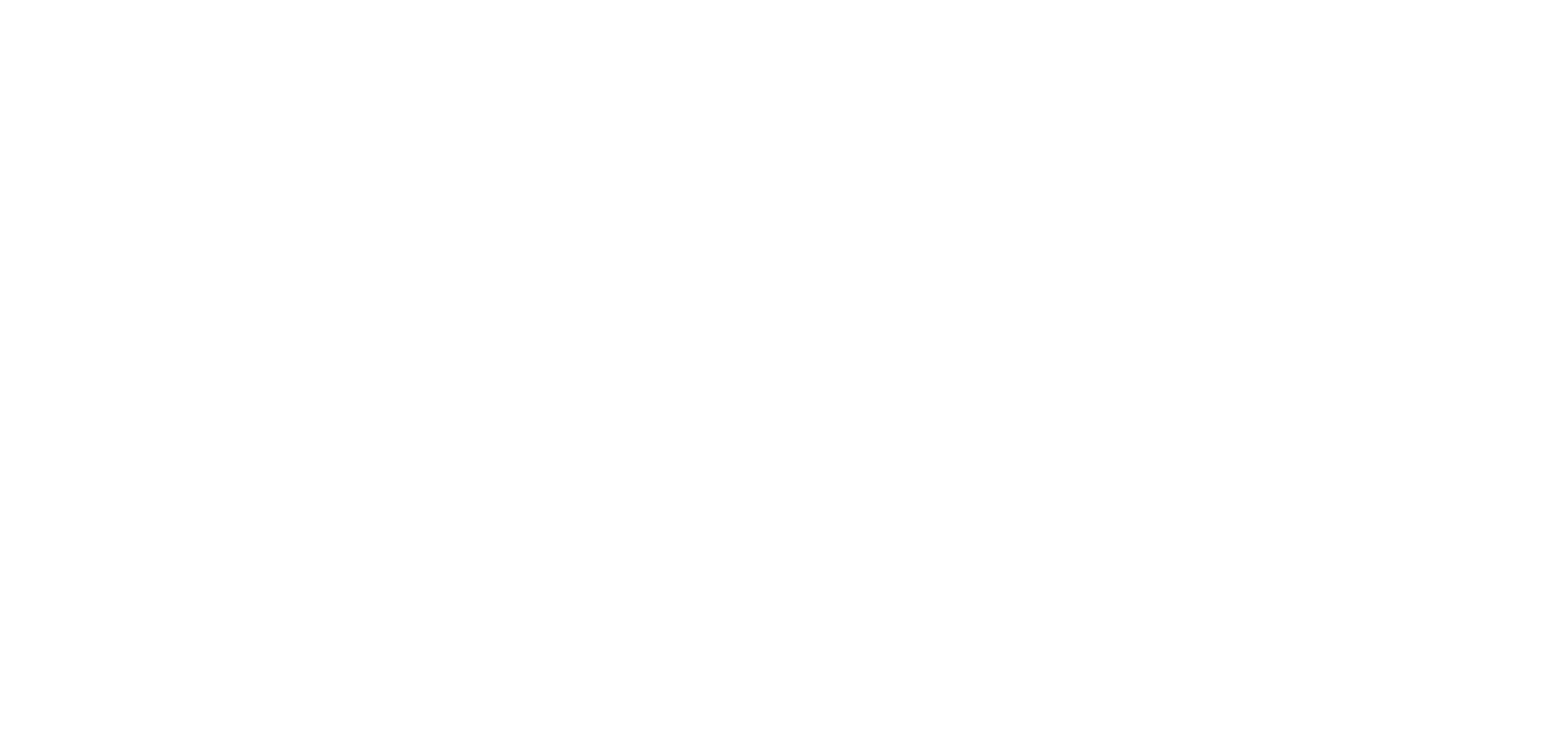
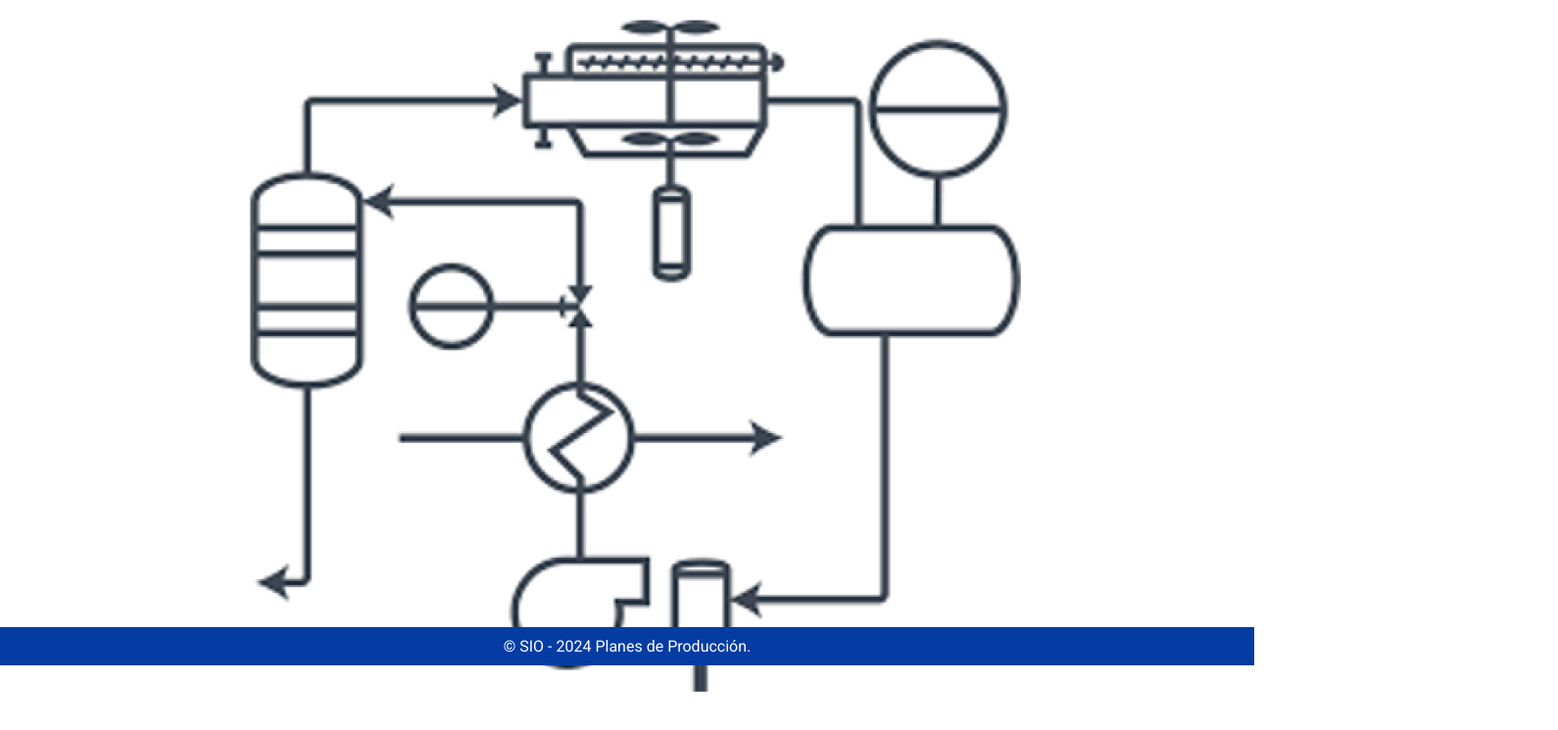
Before and after one commit to JhonH3avy/celema-project, an Angular app: page /home in a window 1280 px wide. Shown: the part 121-866 px from the top of the page at 98% size, 1590 px wide, since content can reach past the window. Before the commit the page ends 800 px from the top, so only its background shows below. Built offline with nearby package versions, Linux system fonts and the light colour scheme.

Commit message:
Creación de footer, imagen home

```diff
--- a/src/app/app.component.html
+++ b/src/app/app.component.html
@@ -1 +1,2 @@
 <router-outlet></router-outlet>
+<app-footer></app-footer>
--- a/src/app/app.module.ts
+++ b/src/app/app.module.ts
@@ -6,12 +6,14 @@
 import { AuthModule } from './features/auth/auth.module';
 import { HomeComponent } from './features/general/home/home.component';
 import { MenuComponent } from './shared/components/menu/menu.component';
+import { FooterComponent } from './shared/components/footer/footer.component';
 
 @NgModule({
   declarations: [
     AppComponent,
     HomeComponent,
-    MenuComponent
+    MenuComponent,
+    FooterComponent
   ],
   imports: [
     BrowserModule,
--- a/src/app/features/general/home/home.component.css
+++ b/src/app/features/general/home/home.component.css
@@ -0,0 +1,12 @@
+.header {
+  display: flex;
+  flex-direction: column; /* Coloca los elementos en columna */
+  align-items: center;    /* Centra ambos elementos horizontalmente */
+  justify-content: center; /* Centra ambos elementos verticalmente si es necesario */
+  text-align: center;
+}
+
+.logo {
+  width: 1900px; /* Ajusta el tamaño según tus preferencias */
+  height: auto; /* Mantiene la proporción de la imagen */
+}
--- a/src/app/features/general/home/home.component.html
+++ b/src/app/features/general/home/home.component.html
@@ -1 +1,5 @@
+
 <app-menu></app-menu>
+<div class="header">
+  <img src="./assets/img/demo-img-home.png" alt="Logo" class="logo" />
+</div>
--- /dev/null
+++ b/src/app/shared/components/footer/footer.component.css
@@ -0,0 +1,24 @@
+/* Elimina márgenes y padding predeterminados */
+* {
+  margin: 0;
+  padding: 0;
+  box-sizing: border-box;
+}
+
+.footer {
+  background-color:  #043ca3 ;
+  color: #fff;
+  padding: 10px;
+  text-align: center;
+  position: fixed;
+  bottom: 0;
+  left: 0;
+  width: 100vw; /* Ocupa todo el ancho de la pantalla */
+}
+
+.footer-content {
+  display: flex;
+  justify-content: center; /* Centra horizontalmente */
+  align-items: center; /* Centra verticalmente */
+  height: 100%; /* Asegura que el contenido esté centrado verticalmente */
+}
--- /dev/null
+++ b/src/app/shared/components/footer/footer.component.html
@@ -0,0 +1,5 @@
+<footer class="footer">
+  <div class="footer-content">
+    <p>© SIO - 2024 Planes de Producción.</p>
+  </div>
+</footer>
--- /dev/null
+++ b/src/app/shared/components/footer/footer.component.ts
@@ -0,0 +1,15 @@
+import { Component, OnInit } from '@angular/core';
+
+@Component({
+  selector: 'app-footer',
+  templateUrl: './footer.component.html',
+  styleUrls: ['./footer.component.css']
+})
+export class FooterComponent implements OnInit {
+
+  constructor() { }
+
+  ngOnInit(): void {
+  }
+
+}
```
Also changed, not shown: src/assets/img/demo-img-home.png (added), 1 other file (tests, documents, lock files or other folders).
